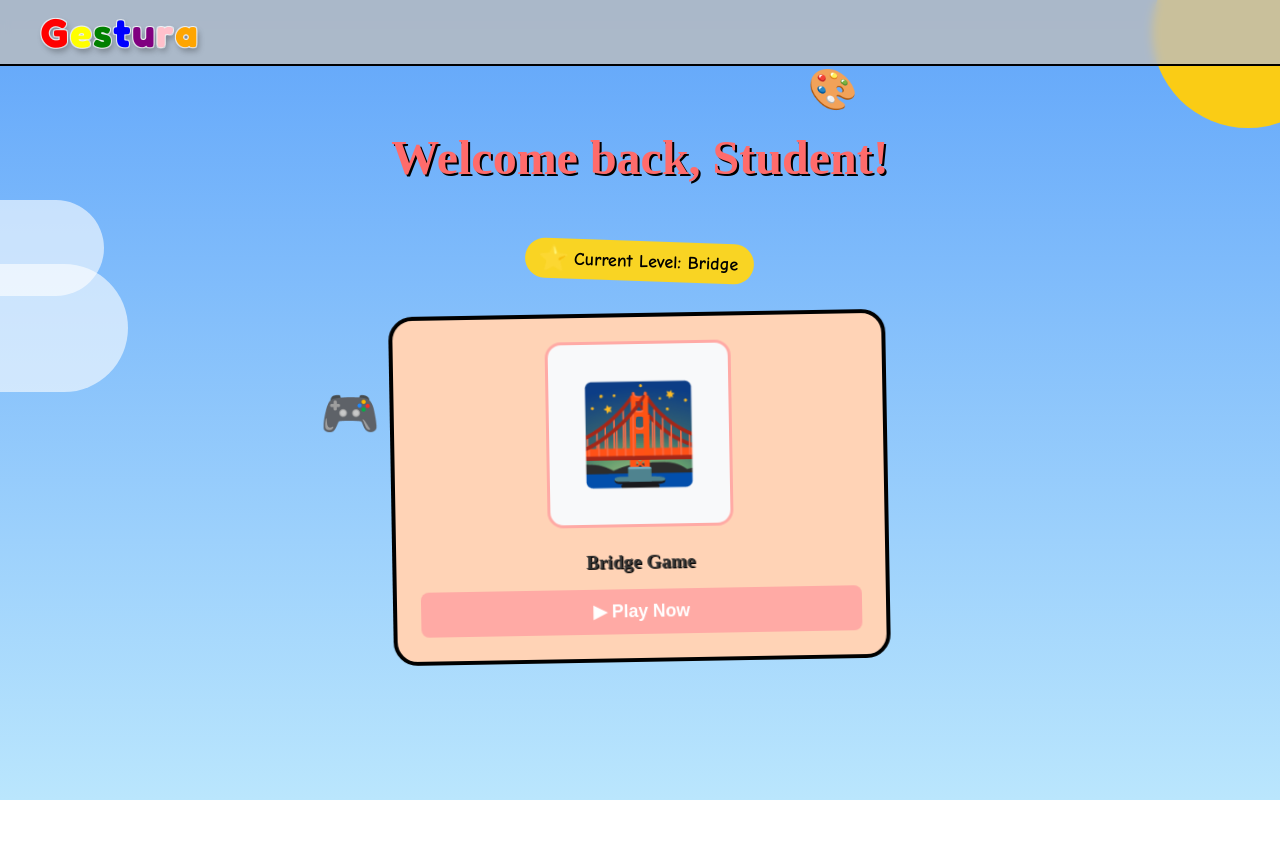
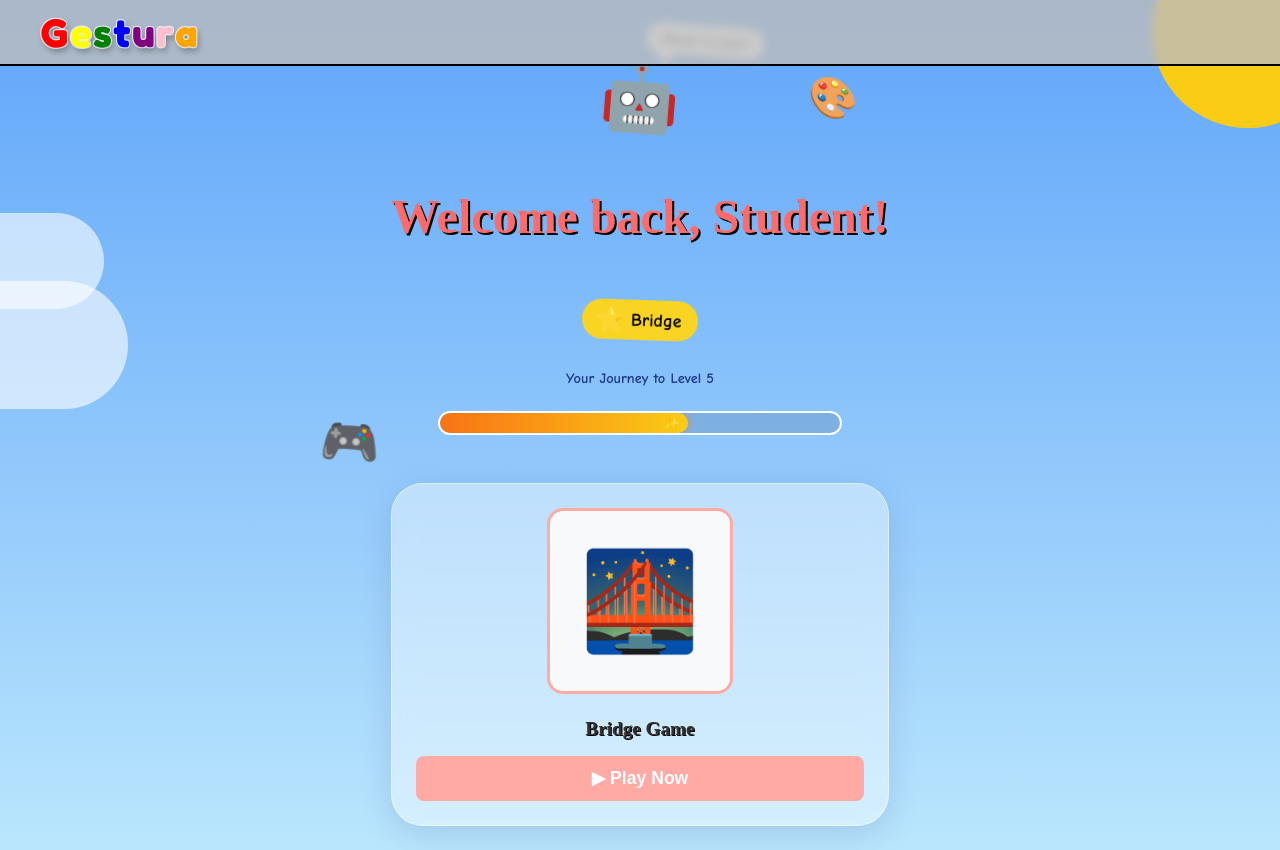
Before and after one commit to kevinb1ju/gestura, a React (Create React App) app in the folder client/: page /dashboard in a window 1280 px wide. Before the commit the page ends 800 px from the top, so only its background shows below. Built offline with nearby package versions, Linux system fonts and the light colour scheme.

Commit message:
Design: Overhaul Student Dashboard with Premium Glassmorphism and Gamification

```diff
--- a/client/src/StudentDashboard.jsx
+++ b/client/src/StudentDashboard.jsx
@@ -5,9 +5,14 @@ import { getGamesForLevel, getLevelName, launchGame } from "./levelConfig";
 
 // ---------- Animations ----------
 const float = keyframes`
-  0% { transform: translateY(0px); }
-  50% { transform: translateY(-20px); }
-  100% { transform: translateY(0px); }
+  0% { transform: translateY(0px) rotate(0deg); }
+  50% { transform: translateY(-15px) rotate(5deg); }
+  100% { transform: translateY(0px) rotate(0deg); }
+`;
+
+const shine = keyframes`
+  0% { left: -100%; }
+  100% { left: 100%; }
 `;
 
 const sunRays = keyframes`
@@ -152,13 +157,110 @@ const WelcomeSection = styled.div`
 
 const GameGrid = styled.div`
   display: grid;
-  grid-template-columns: repeat(auto-fit, minmax(160px, 1fr));
-  gap: 1.25rem;
+  grid-template-columns: repeat(auto-fit, minmax(200px, 1fr));
+  gap: 1.5rem;
   justify-content: center;
 
   @media (max-width: 480px) {
     grid-template-columns: repeat(2, 1fr);
     gap: 0.75rem;
+  }
+`;
+
+const GlassCard = styled.div`
+  display: flex;
+  flex-direction: column;
+  align-items: center;
+  background: rgba(255, 255, 255, 0.4);
+  backdrop-filter: blur(12px);
+  -webkit-backdrop-filter: blur(12px);
+  border: 1px solid rgba(255, 255, 255, 0.5);
+  padding: 1.5rem;
+  border-radius: 2rem;
+  box-shadow: 0 8px 32px 0 rgba(31, 38, 135, 0.15);
+  transition: all 0.4s cubic-bezier(0.175, 0.885, 0.32, 1.275);
+  cursor: pointer;
+  position: relative;
+  overflow: hidden;
+
+  &::before {
+    content: "";
+    position: absolute;
+    top: 0;
+    left: -100%;
+    width: 50%;
+    height: 100%;
+    background: linear-gradient(
+      to right,
+      rgba(255, 255, 255, 0) 0%,
+      rgba(255, 255, 255, 0.3) 50%,
+      rgba(255, 255, 255, 0) 100%
+    );
+    transform: skewX(-25deg);
+    transition: 0.5s;
+  }
+
+  &:hover {
+    transform: translateY(-10px) scale(1.02);
+    background: rgba(255, 255, 255, 0.5);
+    box-shadow: 0 12px 40px 0 rgba(31, 38, 135, 0.25);
+
+    &::before {
+      animation: ${shine} 1.5s infinite;
+    }
+  }
+`;
+
+const ProgressBarContainer = styled.div`
+  width: 100%;
+  max-width: 400px;
+  background: rgba(0, 0, 0, 0.1);
+  height: 1.25rem;
+  border-radius: 1rem;
+  margin: 1rem auto;
+  position: relative;
+  overflow: hidden;
+  border: 2px solid white;
+`;
+
+const ProgressFill = styled.div`
+  height: 100%;
+  background: linear-gradient(90deg, #f97316, #facc15);
+  width: ${props => props.width}%;
+  border-radius: 1rem;
+  transition: width 1s cubic-bezier(0.175, 0.885, 0.32, 1.275);
+  display: flex;
+  align-items: center;
+  justify-content: flex-end;
+  padding-right: 0.5rem;
+  box-shadow: 0 0 10px rgba(249, 115, 22, 0.5);
+`;
+
+const MascotWrapper = styled.div`
+  position: relative;
+  display: inline-block;
+  margin-top: -1rem;
+  animation: ${float} 4s ease-in-out infinite;
+`;
+
+const SpeechBubble = styled.div`
+  position: absolute;
+  top: -40px;
+  right: -80px;
+  background: white;
+  padding: 0.5rem 1rem;
+  border-radius: 1rem;
+  font-size: 0.85rem;
+  box-shadow: 0 4px 6px rgba(0,0,0,0.1);
+  font-weight: 700;
+  &::after {
+    content: '';
+    position: absolute;
+    bottom: -10px;
+    left: 10px;
+    border-width: 10px 10px 0;
+    border-style: solid;
+    border-color: white transparent;
   }
 `;
 
@@ -298,38 +400,32 @@ export default function StudentDashboard() {
               🎉 {levelUpdateNotification}
             </div>
           )}
+          <MascotWrapper>
+            <SpeechBubble>Ready to play?</SpeechBubble>
+            <div style={{ fontSize: '4rem' }}>🤖</div>
+          </MascotWrapper>
+
           <h2>Welcome back, {studentData?.name || 'Student'}!</h2>
-          <div className="level">
-            <span>⭐</span> Current Level: {getLevelName(currentLevel)}
+
+          <div style={{ marginTop: '1.5rem', display: 'flex', flexDirection: 'column', alignItems: 'center' }}>
+            <div className="level" style={{ marginBottom: '1rem' }}>
+              <span>⭐</span> {getLevelName(currentLevel)}
+            </div>
+
+            <p style={{ fontSize: '0.9rem', fontWeight: 700, color: '#1e3a8a', marginBottom: '0.5rem' }}>
+              Your Journey to Level 5
+            </p>
+            <ProgressBarContainer>
+              <ProgressFill width={(currentLevel / 5) * 100}>
+                <span style={{ fontSize: '0.8rem', color: 'white' }}>✨</span>
+              </ProgressFill>
+            </ProgressBarContainer>
           </div>
         </WelcomeSection>
 
         <GameGrid>
           {games.map((game, index) => (
-            <div
-              key={index}
-              style={{
-                display: 'flex',
-                flexDirection: 'column',
-                alignItems: 'center',
-                backgroundColor: game.bgColor || '#fff',
-                padding: '1.5rem',
-                borderRadius: '1.5rem',
-                border: '4px solid black',
-                boxShadow: '6px 6px 0px 0px 0px',
-                transform: 'rotate(-1deg)',
-                transition: 'all 0.3s ease-in-out'
-              }}
-              onMouseEnter={(e) => {
-                e.currentTarget.style.transform = 'rotate(1deg) scale(1.05)';
-                e.currentTarget.style.boxShadow = '9px 9px 0px 0px 0px';
-              }}
-              onMouseLeave={(e) => {
-                e.currentTarget.style.transform = 'rotate(-1deg)';
-                e.currentTarget.style.boxShadow = '6px 6px 0px 0px 0px';
-                e.currentTarget.style.boxShadow = '8px 8px 0px rgba(0,0,0,0.2)';
-              }}
-            >
+            <GlassCard key={index}>
               <div
                 style={{
                   width: '100%',
@@ -420,7 +516,7 @@ export default function StudentDashboard() {
               >
                 ▶ Play Now
               </button>
-            </div>
+            </GlassCard>
           ))}
         </GameGrid>
       </MainContainer>
```
